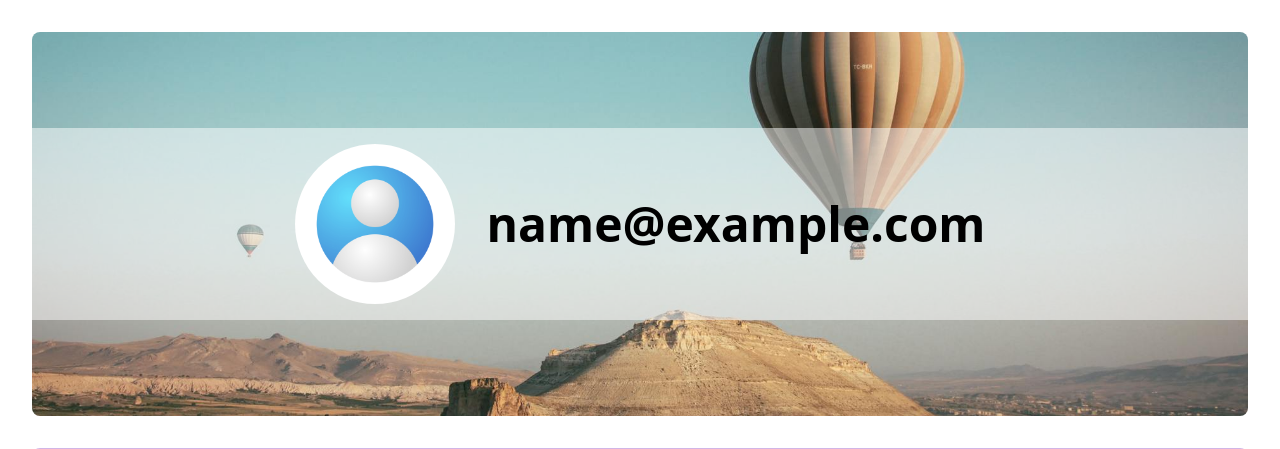
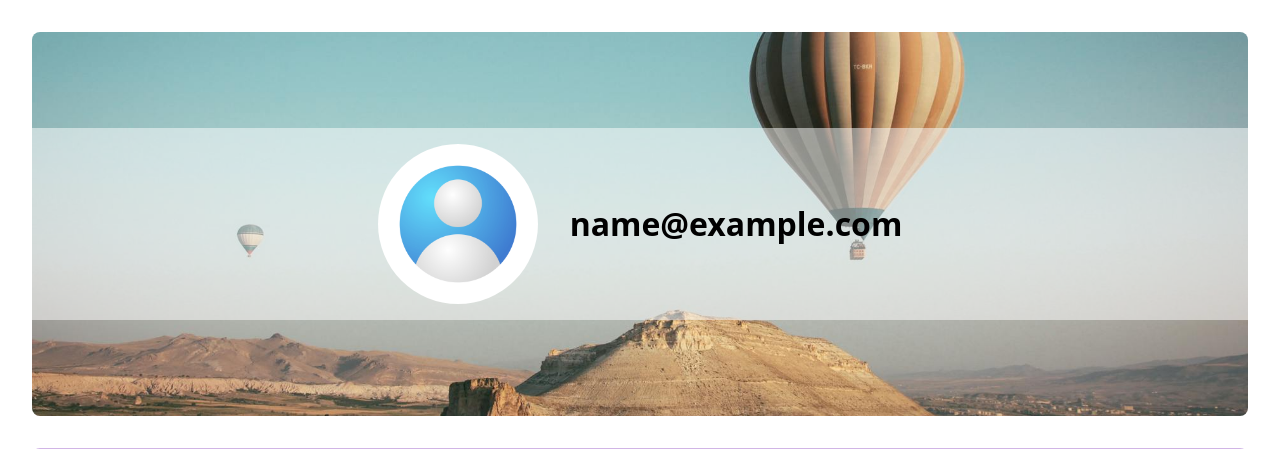
Before and after one commit to keinermendoza/django-static-generator, a Django app: page /profile in a window 1280 px wide. Shown: the part 64-513 px from the top of the page. Run offline with Django 5.2, Linux system fonts and the light colour scheme; the visitor is signed in with stand-in values (Sample User, id 1).

Commit message:
feat: implement responsive design & mobile first for profile view

```diff
--- a/static/core/css/profile.css
+++ b/static/core/css/profile.css
@@ -1,3 +1,17 @@
+:root {
+    --space--mobile: 1rem;
+    --space--desktop: 2rem;
+
+    --h1--size--mobile: 3rem;
+    --h2--size--mobile: 1.25rem;
+    --h3--size--mobile: 1.125rem;
+
+    --h1--size--desktop: 5rem;
+    --h2--size--desktop: 2rem;
+    --h3--size--desktop: 1.25rem;
+
+}
+
 .profile-hero {
     width: 100%;
     height: 24rem;
@@ -9,17 +23,17 @@
 }
 
 .profile-hero .profile-banner {
-    height: 50%;
+    height: 70%;
     width: 100%;
     background-color: rgba(255,255,255,0.5);
     display: grid;
     place-content: center;
-
 }
 
 .profile-hero .user-avatar-container {
     display: flex;
-    gap: 2rem;
+    flex-direction: column;
+    gap: var(--space--mobile);
     align-items: center;
 }
 
@@ -29,44 +43,45 @@
 }
 
 .profile-hero .user-avatar-container .username {
-    font-size: 3rem;
+    font-size: var(--h2--size--mobile);
     font-weight: 700;
 }
 
 .profile-section-container {
     margin-top: 2rem;
     width: 100%;
-    padding: 2rem;
+    padding: var(--space--mobile);
     background-color: #d1b5e6;
     border-radius: 0.5rem;
 }
 
+/* stats */
 .user-stats-container {
-    gap: 2rem;
+    gap: var(--space--mobile);
     display: grid;
-    grid-template-columns: repeat(3, 1fr);
 }
 
 .profile-card {
-    padding: 2rem;
+    padding: var(--space--mobile);
     background-color: white;
     border-radius: 0.5rem;
 }
 
+
 .user-stat .count {
     line-height: 1.12;
-    font-size: 5rem;
+    font-size: var(--h1--size--mobile);
     font-weight: 800;
 }
 
 .user-stat .description {
     margin-inline-start: 0.35rem;
-    font-size: 1.25rem;
+    font-size: var(--h3--size--mobile);
     font-weight: 600;
 }
 
 .actions .title {
-    font-size: 2rem;
+    font-size: var(--h2--size--mobile);
     font-weight: 600;
 }
 
@@ -81,6 +96,57 @@
 .actions .profile-link:hover, .profile-link:focus {
     color: #310850;
 }
+
+@media (min-width:40rem) {
+    .user-stats-container {
+        grid-template-columns: repeat(3, 1fr);
+    }
+}
+
+
+@media (min-width:48rem) {
+    /* hero */
+    .profile-hero .profile-banner {
+        height: 50%;
+    }
+
+    .profile-hero .user-avatar-container {
+        flex-direction: row;
+        gap: var(--space--desktop);
+    }
+
+    .profile-hero .user-avatar-container .username {
+        font-size: var(--h2--size--desktop);
+    }
+
+    /* main */
+    .profile-section-container {
+        padding: var(--space--desktop);
+    }
+
+    .user-stats-container {
+        gap: var(--space--desktop);
+    }
+
+    .profile-card {
+        padding: var(--space--desktop);
+    }
+
+    .user-stat .count {
+        font-size: var(--h1--size--desktop);
+    }
+
+    .user-stat .description {
+        margin-inline-start: 0.35rem;
+        font-size: var(--h3--size--desktop);
+    }
+
+    .actions .title {
+        font-size: var(--h2--size--desktop);
+    }
+}
+
+/* general */
 
 dialog::backdrop {
     background-color: rgba(0,0,0,.5);
```
